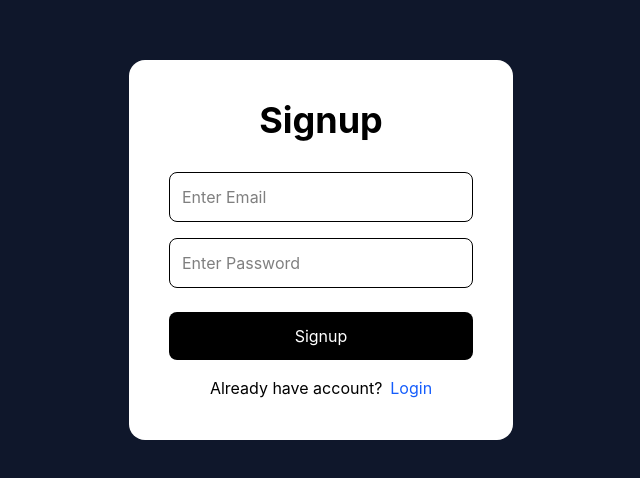
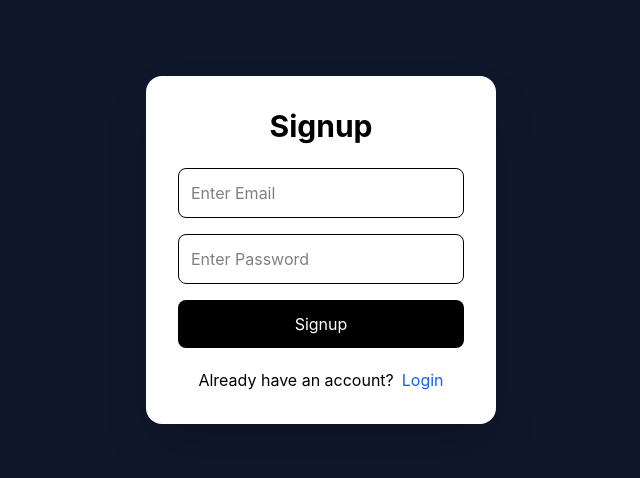
Before and after one commit to BattuAbhinav/ai-leave-management-system, a React app in the folder frontend/: page /signup in a window 1280 px wide. Shown: the part 150-628 px from the top of the page, without its empty margins (319-959 px from the left). Built offline with nearby package versions, Linux system fonts and the light colour scheme; the HTML template or start-up script is replaced by a standard one.

Commit message:
Fixed production routes

```diff
--- a/frontend/src/pages/Signup.jsx
+++ b/frontend/src/pages/Signup.jsx
@@ -13,7 +13,7 @@
 
     try {
 
-      await axios.post(
+      const response = await axios.post(
         "https://ai-leave-backend.onrender.com/signup",
         {
           email,
@@ -21,30 +21,39 @@
         }
       )
 
-      alert("Signup Successful")
+      alert(response.data.message)
 
       navigate("/")
 
     } catch (error) {
 
-      alert("Signup Failed")
+      console.log(error)
+
+      if (error.response) {
+
+        alert(error.response.data.message)
+
+      } else {
+
+        alert("Signup Failed")
+      }
     }
   }
 
   return (
 
-    <div className="min-h-screen bg-slate-900 flex items-center justify-center">
+    <div className="min-h-screen flex items-center justify-center bg-slate-900">
 
-      <div className="bg-white p-10 rounded-2xl w-96">
+      <div className="bg-white p-8 rounded-2xl w-[350px] shadow-2xl">
 
-        <h1 className="text-4xl font-bold text-center mb-8">
+        <h1 className="text-3xl font-bold text-center mb-6">
           Signup
         </h1>
 
         <input
           type="email"
           placeholder="Enter Email"
-          className="w-full border p-3 rounded-lg mb-4"
+          className="w-full p-3 border rounded-lg mb-4"
           value={email}
           onChange={(e) => setEmail(e.target.value)}
         />
@@ -52,21 +61,21 @@
         <input
           type="password"
           placeholder="Enter Password"
-          className="w-full border p-3 rounded-lg mb-6"
+          className="w-full p-3 border rounded-lg mb-4"
           value={password}
           onChange={(e) => setPassword(e.target.value)}
         />
 
         <button
+          className="w-full bg-black text-white p-3 rounded-lg"
           onClick={handleSignup}
-          className="w-full bg-black text-white py-3 rounded-lg"
         >
           Signup
         </button>
 
-        <p className="mt-4 text-center">
+        <p className="text-center mt-5">
 
-          Already have account?
+          Already have an account?
 
           <Link
             to="/"
```
